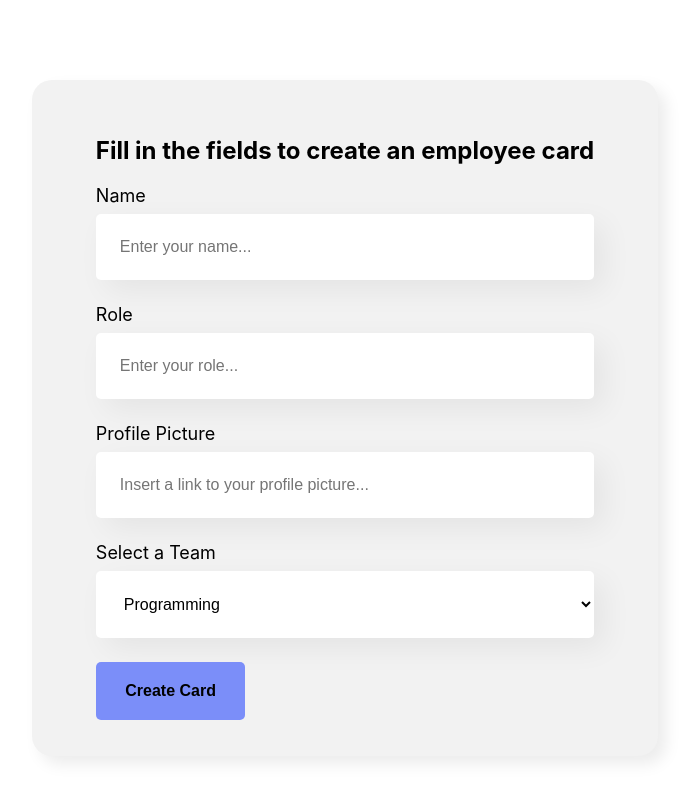
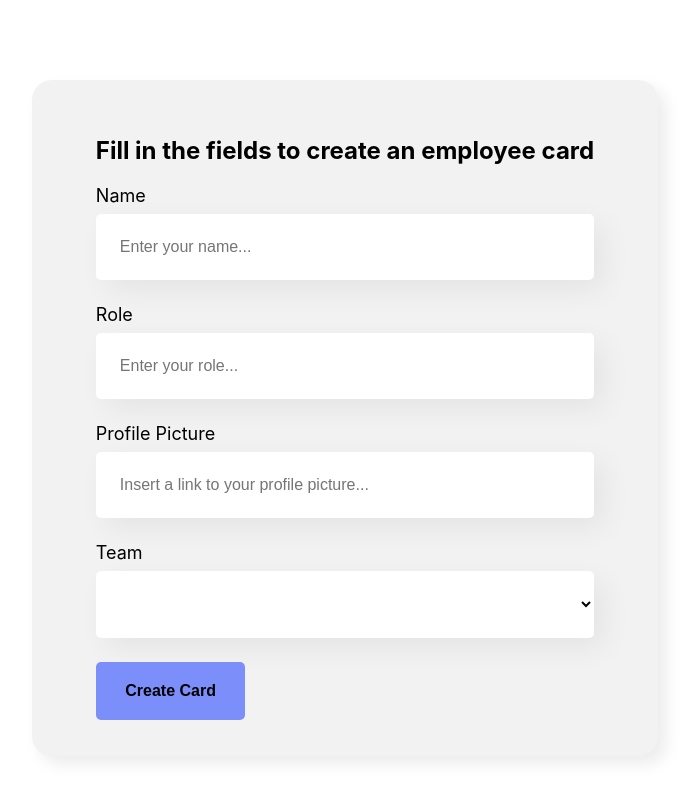
Before and after one commit to victorzottmann/organogram, a React (Create React App) app: page / in a window 1280 px wide. Shown: the part 499-1299 px from the top of the page, without its empty margins (295-989 px from the left). Built offline with nearby package versions, Linux system fonts and the light colour scheme; the HTML template or start-up script is replaced by a standard one.

Commit message:
form only submits if team is selected

```diff
--- a/src/App.jsx
+++ b/src/App.jsx
@@ -15,7 +15,10 @@ const App = () => {
   return (
     <div className="App">
       <Header />
-      <Form teams={teams} handleCreateCard={(employee) => handleCreateCard(employee)} />
+      <Form
+        teams={teams}
+        handleCreateCard={(employee) => handleCreateCard(employee)}
+      />
       {teams.map(({ teamName, colors }) => (
         <Team
           key={teamName}
--- a/src/components/Form/index.jsx
+++ b/src/components/Form/index.jsx
@@ -34,10 +34,13 @@ const Form = ({ handleCreateCard }) => {
       picture,
       team,
     });
-    setName("");
-    setRole("");
-    setPicture("");
-    setTeam("");
+
+    if (team) {
+      setName("");
+      setRole("");
+      setPicture("");
+      setTeam("");
+    }
   }
 
   return (
@@ -69,7 +72,7 @@ const Form = ({ handleCreateCard }) => {
           onChange={(e) => setPicture(e.target.value)}
         />
         <List
-          label="Select a Team"
+          label="Team"
           id="team"
           required={true}
           teams={teams}
--- a/src/components/List/index.jsx
+++ b/src/components/List/index.jsx
@@ -31,6 +31,7 @@ const List = ({ label, id, teams, required, onChange }) => {
         required={required}
         onChange={onChange}
       >
+        <option value=""></option>
         {teams.map(({ teamName }) => (
           <option key={teamName}>{teamName}</option>
         ))}
```
